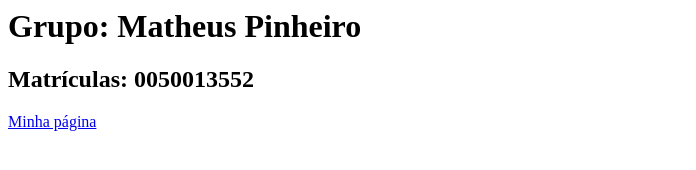
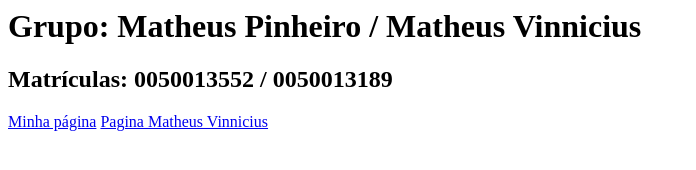
Before and after one commit to MatheusPinheiroLaSalle/Lista, a plain HTML site: page index.html in a window 1280 px wide. Shown: the whole page, without its empty margins (0-696 px from the left). Drawn offline with Linux system fonts and the light colour scheme.

Commit message:
COntribuição

```diff
--- a/index.html
+++ b/index.html
@@ -1,6 +1,6 @@
 <html>
-  <h1>Grupo: Matheus Pinheiro</h1>
-  <h2>Matrículas: 0050013552</h2>
+  <h1>Grupo: Matheus Pinheiro / Matheus Vinnicius</h1>
+  <h2>Matrículas: 0050013552 / 0050013189</h2>
 <body>
     <!-- <h3><img src="https://cdn.pensador.com/img/imagens/pe/xe/pexels_photo_4_2_c.jpg" alt="AVATAR"></img>
      </h3>
@@ -9,8 +9,6 @@
   <iframe width="560" height="315" src="https://www.youtube.com/embed/3lunZIG2Q_k" frameborder="0" allow="accelerometer; autoplay; encrypted-media; gyroscope; picture-in-picture" allowfullscreen></iframe>
   <br> -->
   <a href="https://matheuspinheirolasalle.github.io/CSCW/">Minha página</a>
-
-
-
+  <a href="https://m4theusz.github.io/cscw-introducao/"> Pagina Matheus Vinnicius</a>
   </body>
 </html>
```
